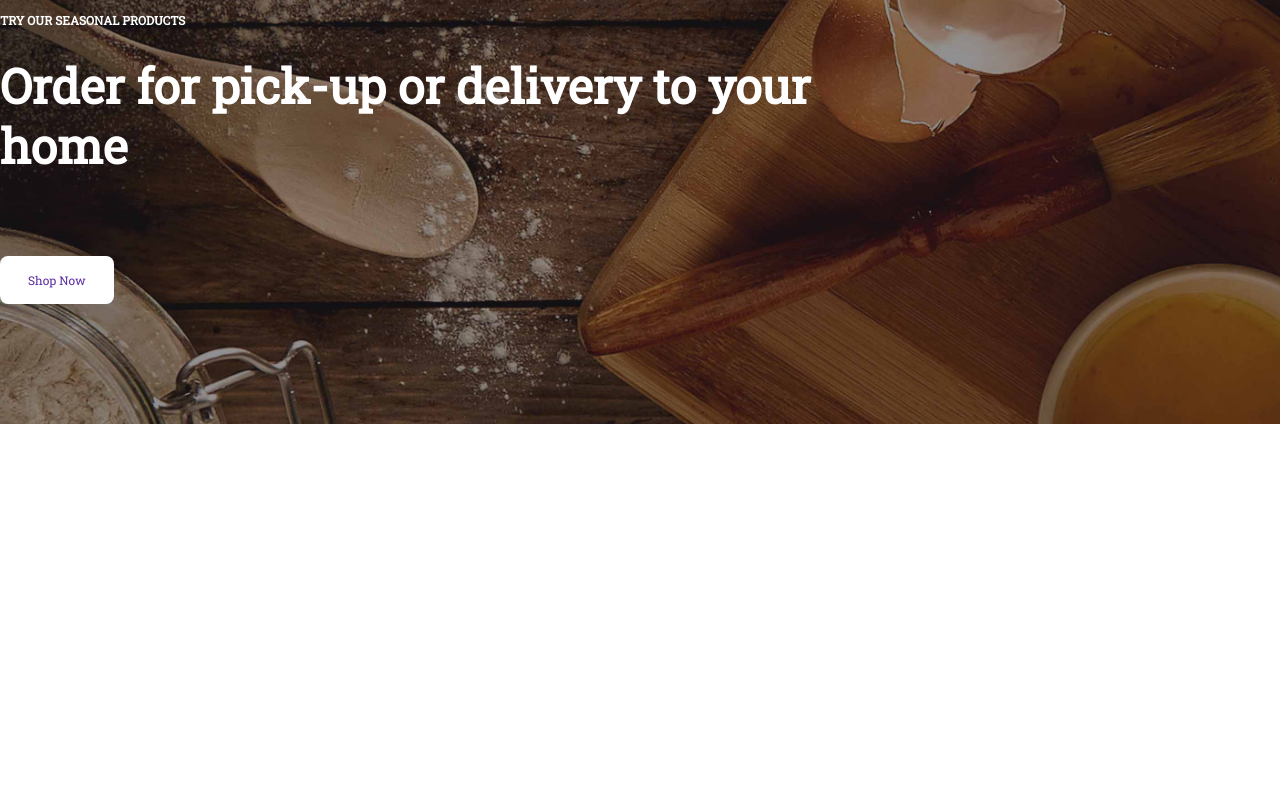
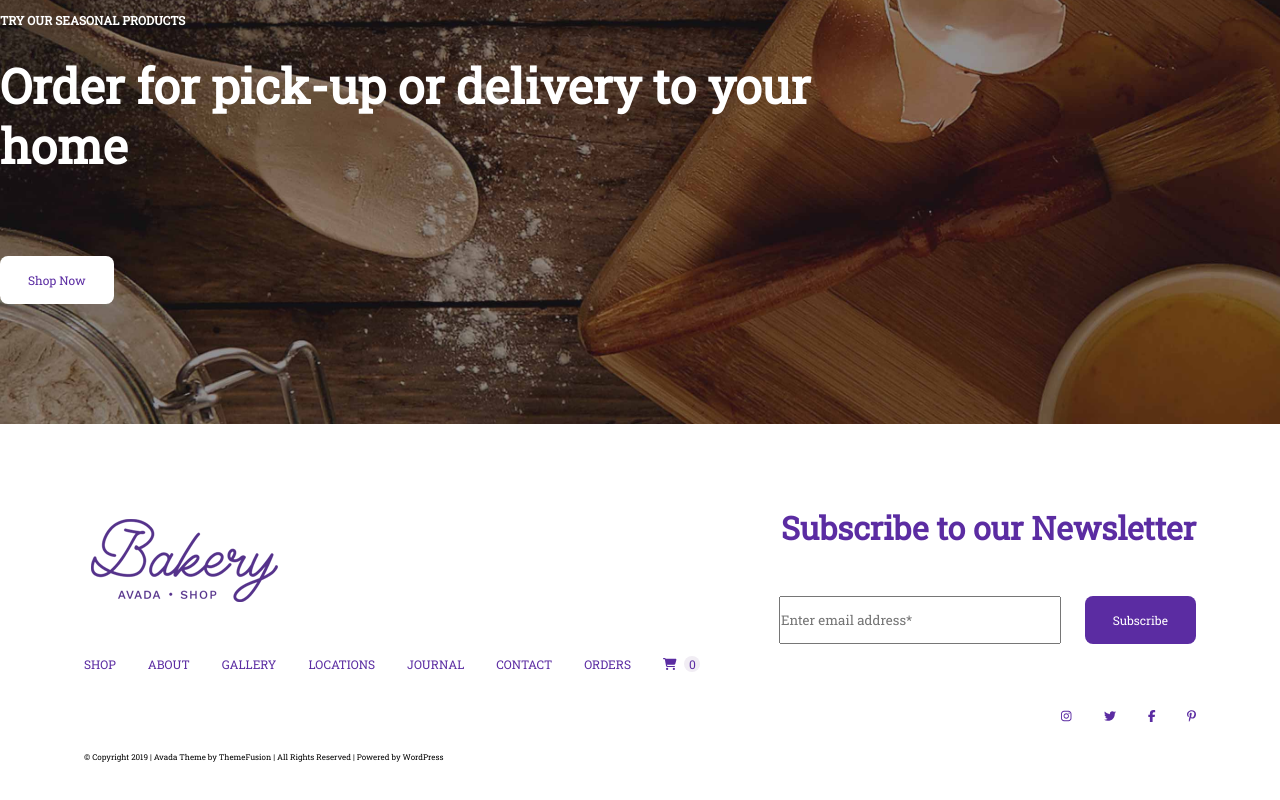
Before and after one commit to Amreal-Lamanera/proj-html-vuejs, a JavaScript app: page / in a window 1280 px wide. Shown: the part 8054-8854 px from the top of the page. Before the commit the page ends 8478 px from the top, so only its background shows below. Built offline with nearby package versions, Linux system fonts and the light colour scheme.

Commit message:
add content and style footer

```diff
--- a/src/components/MainFooter.vue
+++ b/src/components/MainFooter.vue
@@ -1,15 +1,147 @@
 <template>
-    <div>
+    <footer class="d-flex">
 
-    </div>
+        <div class="col-50 d-flex flex-column align-items-start">
+
+            <a class="logo" href=".">
+                <img src="../assets/avada-bakery-logo.png" alt="Bakery logo">
+            </a>
+
+            <ul class="list-wrapper d-flex">
+
+                <ListComponent :listItems="footerLinks" />
+
+                <li>
+                    <font-awesome-icon icon="fa-solid fa-cart-shopping" />
+                </li>
+
+                <li>
+                    <div class="cart-count">
+                        0
+                    </div>
+                </li>
+
+            </ul>
+
+            <div class="copy">
+                &copy; Copyright 2019 | Avada Theme by ThemeFusion | All Rights Reserved | Powered by WordPress
+            </div>
+
+        </div>
+
+        <div class="col-50 d-flex flex-column align-items-end">
+            <h3>
+                Subscribe to our Newsletter
+            </h3>
+
+            <div class="subscribe d-flex">
+                <div class="email">
+                    <input type="email" placeholder="Enter email address*">
+                </div>
+                <div class="my_btn">
+                    Subscribe
+                </div>
+            </div>
+
+            <div class="socials">
+                <ul class="d-flex list-wrapper">
+                    <li>
+                        <font-awesome-icon icon="fa-brands fa-instagram" />
+                    </li>
+                    <li>
+                        <font-awesome-icon icon="fa-brands fa-twitter" />
+                    </li>
+                    <li>
+                        <font-awesome-icon icon="fa-brands fa-facebook-f" />
+                    </li>
+                    <li>
+                        <font-awesome-icon icon="fa-brands fa-pinterest-p" />
+                    </li>
+                </ul>
+            </div>
+        </div>
+
+    </footer>
   </template>
 
   <script>
-      export default {
 
-      }
-  </script>
+    import footerLinks from '../footerLinks';
+    import ListComponent from './ListComponent.vue';
+
+    export default {
+        data() {
+            return {
+                footerLinks
+            }
+        },
+        components: {
+            ListComponent
+        }
+    }
+</script>
 
   <style lang="scss" scoped>
 
+    @import '../style/variables.scss';
+
+    footer{
+        padding: 5.25rem;
+
+        .col-50 {
+            gap: 3rem;
+
+            .list-wrapper {
+                gap: 2rem;
+                font-size: 0.75rem;
+                text-transform: uppercase;
+                color: $dark-violet;
+                margin-bottom: 1rem;
+
+                & * {
+                    cursor: pointer;
+                }
+
+                .cart-count {
+                    margin-left: -1.5rem;
+                    background-color: $light-grey;
+                    border-radius: 100%;
+                    display: flex;
+                    align-items: center;
+                    justify-content: center;
+                    width: 0.75rem;
+                    height: 0.75rem;
+                    padding: 0.5rem;
+                }
+            }
+
+            .copy {
+                font-size: 0.5rem;
+            }
+
+            .subscribe {
+                gap: 1.5rem;
+                width: 100%;
+                margin-bottom: 1rem;
+
+                .email {
+                    flex-grow: 1;
+                    display: flex;
+                    justify-content: flex-end;
+
+                    input {
+                        width: 80%;
+                        height: 100%;
+                    }
+                }
+
+                .my_btn {
+                    background-color: $dark-violet;
+                    color: #FFF;
+                }
+
+            }
+        }
+    }
+
   </style>
--- a/src/components/MainHeader.vue
+++ b/src/components/MainHeader.vue
@@ -1,6 +1,6 @@
 <template>
   <header class="d-flex align-items-center justify-content-between">
-    <a id="header-logo" href=".">
+    <a class="logo" href=".">
         <img src="../assets/avada-bakery-logo.png" alt="Bakery logo">
     </a>
 
--- /dev/null
+++ b/src/footerLinks.js
@@ -0,0 +1,12 @@
+const footerLinks = [
+    'Shop',
+    'About',
+    'Gallery',
+    'Locations',
+    'Journal',
+    'Contact',
+    'Orders',
+]
+
+
+export default footerLinks;
--- a/src/main.js
+++ b/src/main.js
@@ -32,12 +32,19 @@ import { faCartShopping } from '@fortawesome/free-solid-svg-icons'
 import { faChevronLeft } from '@fortawesome/free-solid-svg-icons'
 import { faChevronRight } from '@fortawesome/free-solid-svg-icons'
 import { faInstagram } from '@fortawesome/free-brands-svg-icons'
+import { faTwitter } from '@fortawesome/free-brands-svg-icons'
+import { faFacebookF } from '@fortawesome/free-brands-svg-icons'
+import { faPinterestP } from '@fortawesome/free-brands-svg-icons'
+
 
 /* add icons to the library */
 library.add(faCartShopping)
 library.add(faChevronLeft)
 library.add(faChevronRight)
 library.add(faInstagram)
+library.add(faTwitter)
+library.add(faFacebookF)
+library.add(faPinterestP)
 
 
 /* add font awesome icon component */
--- a/src/style/general.scss
+++ b/src/style/general.scss
@@ -50,6 +50,10 @@ h4 {
 
 p {
     margin: 2.5rem 0;
+}
+
+.logo {
+    width: 200px;
 }
 
 .my_btn {
--- a/src/style/headerStyle.scss
+++ b/src/style/headerStyle.scss
@@ -6,10 +6,6 @@ header {
     top: 0;
     width: 100%;
     color: $dark-violet;
-
-    #header-logo {
-        width: 200px;
-    }
 
     .list-wrapper {
         gap: 1rem;
```
